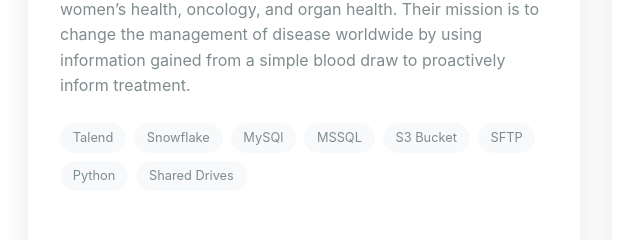
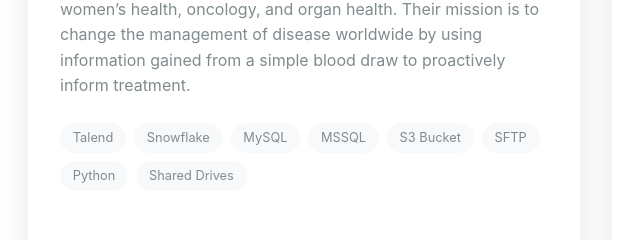
Before and after one commit to talendgi/talendgi.github.io, a plain HTML site: page index.html in a window 1280 px wide. Shown: the part 3731-3971 px from the top of the page, 44-684 px from the left. Drawn offline with Linux system fonts and the light colour scheme.

Commit message:
Update index.html

```diff
--- a/index.html
+++ b/index.html
@@ -874,7 +874,7 @@
                         <div class="project-tags">
                             <span class="project-tag">Talend</span>
                             <span class="project-tag">Snowflake</span>
-                            <span class="project-tag">MySQl</span>
+                            <span class="project-tag">MySQL</span>
                             <span class="project-tag">MSSQL</span>
                             <span class="project-tag">S3 Bucket</span>
                             <span class="project-tag">SFTP</span>
```
